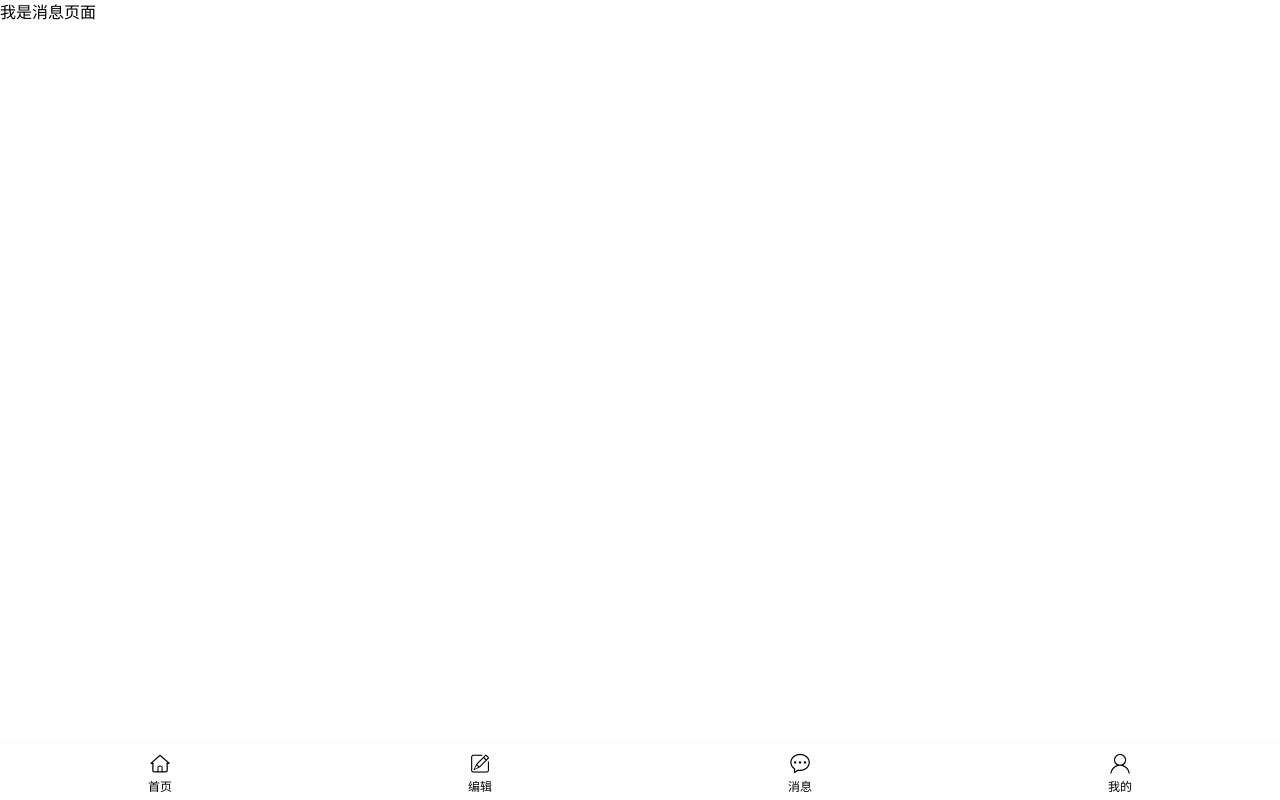
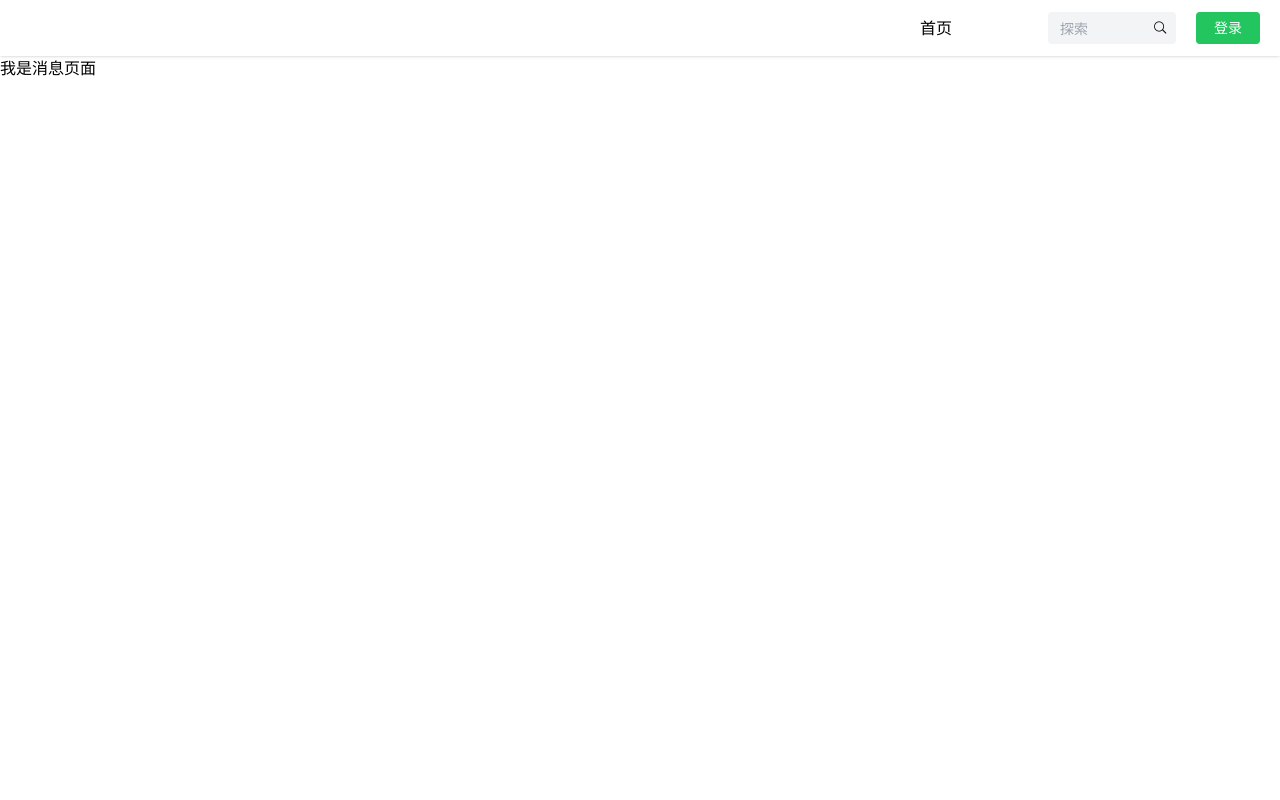
Before and after one commit to Pre117/samlask, a React (Vite) app: page /message in a window 1280 px wide. Built offline with nearby package versions, Linux system fonts and the light colour scheme.

Commit message:
删除footer，修改header布局

```diff
--- a/src/component/Footer.tsx
+++ /dev/null
@@ -1,23 +0,0 @@
-import { useHistory } from 'react-router-dom'
-import NavButton from './NavButton'
-
-const Footer = () => {
-    const history = useHistory()
-
-    const goToPage = (path: string) => {
-        if (location.pathname !== path) history.push(path)
-    }
-
-    return (
-        <div className="fixed bottom-0 w-full h-14 bg-white shadow">
-            <div className="h-14 grid grid-cols-4">
-                <NavButton text="首页" icon="icon-zhuye" onClick={() => goToPage('/')} />
-                <NavButton text="编辑" icon="icon-bianji" onClick={() => goToPage('/reach-editor')} />
-                <NavButton text="消息" icon="icon-xiaoxi" onClick={() => goToPage('/message')} />
-                <NavButton text="我的" icon="icon-wode" onClick={() => goToPage('/profile')} />
-            </div>
-        </div>
-    )
-}
-
-export default Footer
--- a/src/component/Header.tsx
+++ b/src/component/Header.tsx
@@ -1,10 +1,51 @@
+import { useState } from 'react'
+import { useHistory } from 'react-router-dom'
+import '../iconfont/NavButtonIcon.css'
+import { goToPage } from '../utils/common'
+import Pop from './Pop'
+
 const Header = () => {
+    const [showPop, setShowPop] = useState(false)
+
+    const onPop = () => {
+        setShowPop(true)
+    }
+
+    const onCancel = () => {
+        setShowPop(false)
+    }
+
+    const history = useHistory()
+
     return (
-        <div className="fixed top-0 w-full h-12 shadow bg-white">
-            <div className="w-full flex justify-center">
-                <input type="text" placeholder="搜索教学文章" className="bg-gray-200" />
+        <div>
+            <div className="fixed top-0 w-full h-14 flex justify-end items-center shadow bg-white">
+                <div onClick={() => goToPage('/', history)} className="mr-4">
+                    首页
+                </div>
+                <input
+                    type="text"
+                    placeholder="探索"
+                    className="w-24 h-8 ml-20 pl-3 py-1 text-sm bg-gray-100 rounded-l"
+                />
+                <div className="iconfont icon-sousuo w-8 h-8 mr-5 text-sm text-center leading-8 bg-gray-100 rounded-r" />
+                {/* <div
+                    onClick={() => goToPage('/message', history)}
+                    className="iconfont icon-xiaoxi mr-6"
+                />
+                <div
+                    onClick={() => goToPage('/profile', history)}
+                    className="iconfont icon-wode mr-4 w-8 h-8 border rounded-full text-center bg-gray-300"
+                /> */}
+                <div
+                    onClick={onPop}
+                    className="w-16 h-8 mr-5 bg-green-500 text-white text-sm text-center leading-8 rounded"
+                >
+                    登录
+                </div>
             </div>
-            <div>分类</div>
+            <div className="h-14"></div>
+            <Pop isShow={showPop} onCancel={onCancel} />
         </div>
     )
 }
--- a/src/component/NavButton.tsx
+++ /dev/null
@@ -1,16 +0,0 @@
-import '../iconfont/NavButtonIcon.css'
-
-const NavButton = (props: { text: string; icon: string; onClick: () => void }) => {
-    const { text, icon, onClick } = props
-
-    return (
-        <div className="flex justify-center items-center">
-            <div className="flex flex-col justify-center items-center" onClick={onClick}>
-                <div className={`iconfont ${icon}`}></div>
-                <div className="text-xs">{text}</div>
-            </div>
-        </div>
-    )
-}
-
-export default NavButton
--- /dev/null
+++ b/src/component/Pop.tsx
@@ -0,0 +1,19 @@
+const Pop = (props: { isShow: boolean, onCancel: () => void }) => {
+    const { isShow, onCancel } = props
+
+    return (
+        <div className="absolute w-full h-full top-0" style={{ display: isShow ? 'block' : 'none' }}>
+            <div className="w-full h-full bg-black bg-opacity-25" />
+            <div className="absolute top-1/2 left-1/2 w-80 h-72 -ml-40 -mt-36 bg-white">
+                <div>登录</div>
+                <div onClick={onCancel}>关闭</div>
+                <div className="" />
+                <input type="text" className="bg-gray-200 mb-2" />
+                <input type="password" className="bg-gray-200" />
+                <div className="">登录</div>
+            </div>
+        </div>
+    )
+}
+
+export default Pop
--- a/src/pages/editor/Editor.tsx
+++ b/src/pages/editor/Editor.tsx
@@ -1,11 +1,11 @@
 import React from 'react'
-import Footer from '../../component/Footer'
+import Header from '../../component/Header'
 
 const Editor = () => {
     return (
         <div id="editor">
+            <Header />
             我是editor
-            <Footer />
         </div>
     )
 }
--- a/src/pages/home/Home.tsx
+++ b/src/pages/home/Home.tsx
@@ -48,7 +48,6 @@ const Home = () => {
     return (
         <div id="home">
             <Header />
-            <div className="h-12"></div>
             <div className="">
                 {blogList.map((item, index) => (
                     <BlogItem
--- a/src/pages/message/Message.tsx
+++ b/src/pages/message/Message.tsx
@@ -1,10 +1,10 @@
-import Footer from "../../component/Footer"
+import Header from "../../component/Header"
 
 const Message = () => {
     return (
         <div>
+            <Header />
             我是消息页面
-            <Footer />
         </div>
     )
 }
--- a/src/pages/profile/Profile.tsx
+++ b/src/pages/profile/Profile.tsx
@@ -1,11 +1,11 @@
-import React from "react";
-import Footer from "../../component/Footer";
+import Header from "../../component/Header";
+import Pop from '../../component/Pop'
 
 const Profile = () => {
     return(
         <div>
+            <Header />
             我是个人主页
-            <Footer />
         </div>
     )
 }
--- /dev/null
+++ b/src/utils/common.ts
@@ -0,0 +1,9 @@
+
+/**
+ *
+ * @param path 要跳转的路径
+ * @param history useHistory的实例
+ */
+export const goToPage = (path: string, history: any) => {
+    if (location.pathname !== path) history.push(path)
+}
```
